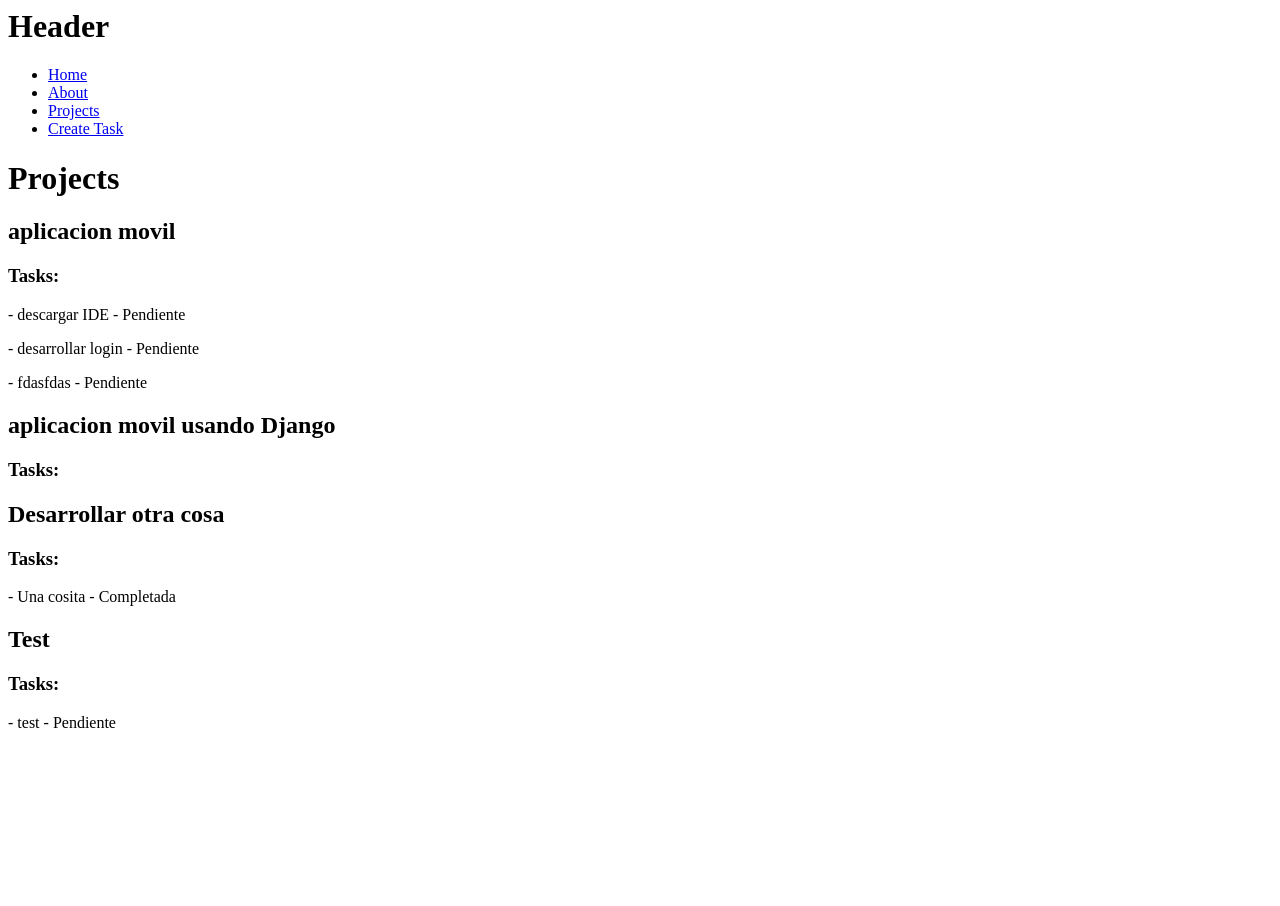
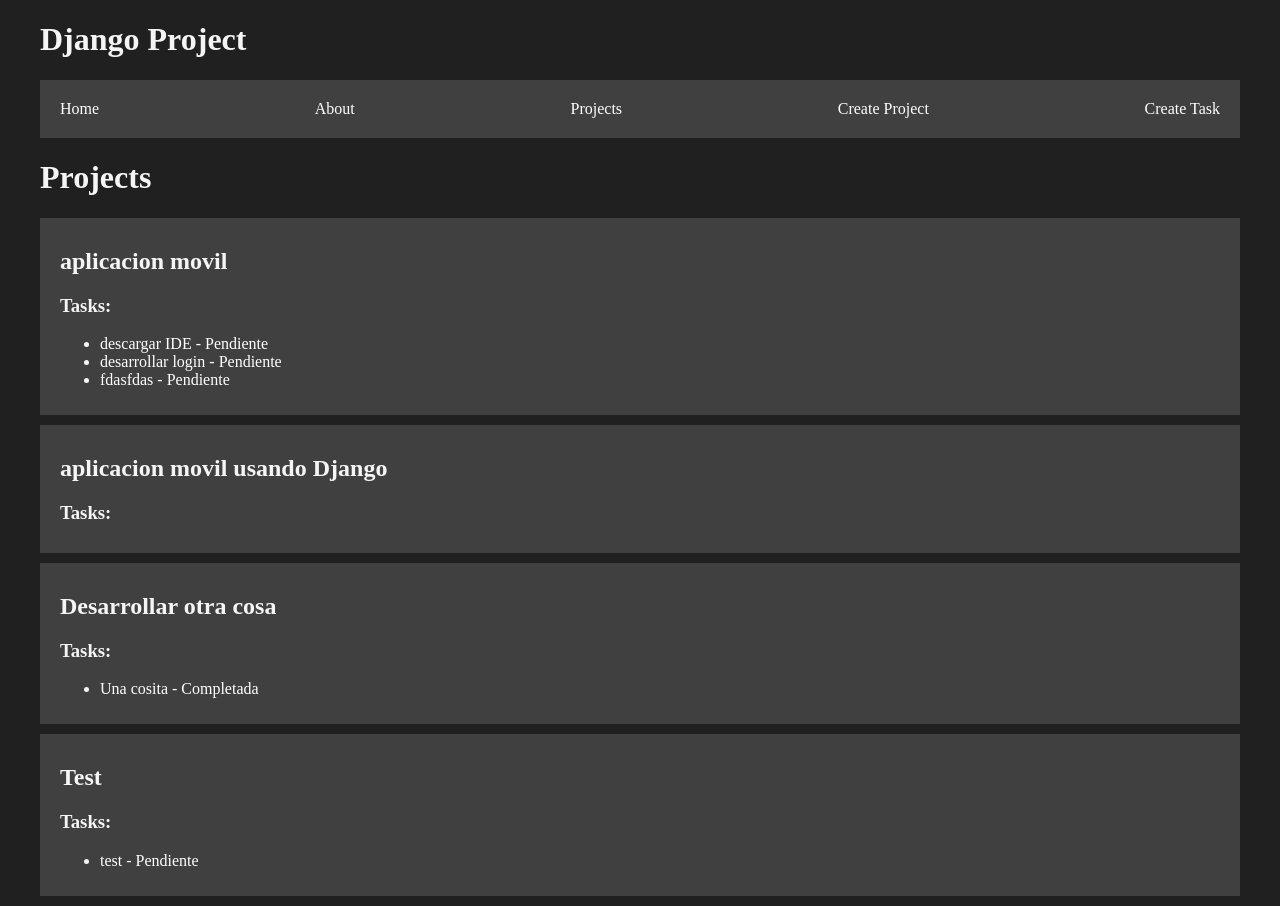
Before and after one commit to MVRTcodes/djangoproject, a Django app: page /projects/ in a window 1280 px wide. Before the commit the page ends 728 px from the top, so only its background shows below. Run offline with Django 5.2, Linux system fonts and the light colour scheme; data comes from the database, SQL or seed files in the repository; both versions use the stored data as it was after the commit.

Commit message:
url upgrade, static usage, visual update

```diff
--- a/coffeeapp/forms.py
+++ b/coffeeapp/forms.py
@@ -1,5 +1,8 @@
 from django import forms
 from .models import Project
+
+class CreateProjectForm(forms.Form):
+    name = forms.CharField(label ="Project name", max_length=200)
 
 class CreateTaskForm(forms.Form):
     title = forms.CharField(label ="Task name", max_length=200)
--- /dev/null
+++ b/coffeeapp/static/styles/main.css
@@ -0,0 +1,44 @@
+body{
+    background: #202020;
+    color: whitesmoke;
+    max-width: 1200px;
+    margin: auto;
+}
+
+.nav-bar {
+    background-color: #404040;
+}
+
+.nav-bar ul {
+    display: flex;
+    justify-content: space-between;
+    padding: 20px 20px;
+    list-style: none;
+
+}
+
+.nav-bar ul li a {
+    text-decoration: none;
+    color: white;
+}
+
+.nav-bar ul li a:hover {
+    color:aquamarine;
+}
+
+a {
+    text-decoration: none;
+    color: white;
+}
+
+a:hover {
+    color:aquamarine;
+}
+
+.dprojects{
+    background-color: #404040;
+    padding: 10px 20px;
+    display: block;
+    margin: 10px 0px;
+
+}
--- /dev/null
+++ b/coffeeapp/templates/layouts/base.html
@@ -0,0 +1,17 @@
+{% load static %}
+
+<!DOCTYPE html>
+<html lang="en">
+<head>
+    <meta charset="UTF-8">
+    <meta name="viewport" content="width=device-width, initial-scale=1.0">
+    <title>Django MiniProject</title>
+    <link rel="stylesheet" href="{% static 'styles/main.css' %}">
+</head>
+<body>
+{% block header %}
+
+{%endblock %}
+
+</body>
+</html>
--- a/coffeeapp/templates/layouts/header.html
+++ b/coffeeapp/templates/layouts/header.html
@@ -1,20 +1,28 @@
-<h1>Header</h1>
-<nav>
+{% extends 'layouts/base.html' %}
+
+{% block header %}
+<h1>Django Project</h1>
+<nav class="nav-bar">
     <ul>
         <li>
-            <a href="/">Home</a>
+            <a href="{% url 'index' %}">Home</a>
         </li>
         <li>
-            <a href="/about">About</a>
+            <a href="{% url 'about' %}">About</a>
         </li>
         <li>
-            <a href="/projects">Projects</a>
+            <a href="{% url 'projects' %}">Projects</a>
         </li>
         <li>
-            <a href="/create_task">Create Task</a>
+            <a href="{% url 'create_project' %}">Create Project</a>
+        </li>
+        <li>
+            <a href="{% url 'create_task' %}">Create Task</a>
         </li>
     </ul>
 </nav>
 
 {% block content %}
 {% endblock %}
+
+{%endblock%}
--- a/coffeeapp/templates/projects.html
+++ /dev/null
@@ -1,24 +0,0 @@
-{% extends 'layouts/header.html' %}
-
-{% block content %}
-
-<h1>Projects</h1>
-
-{% for project in projects %}
-
-<div>
-    <h2>{{project.name}}</h2>
-</div>
-
-<div>
-    <h3>Tasks: </h3>
-    {%for task in tasks %}
-    {%if task.project_id == project.id%}
-    <p>- {{task.title}} - {%if task.done %} Completada {% else %} Pendiente {% endif %}</p>
-    {% endif %}
-    {% endfor %}
-</div>
-
-{% endfor %}
-
-{% endblock %}
--- /dev/null
+++ b/coffeeapp/templates/projects/projects.html
@@ -0,0 +1,26 @@
+{% extends 'layouts/header.html' %}
+
+{% block content %}
+
+<h1>Projects</h1>
+
+{% for project in projects %}
+<div class="dprojects">
+    <div>
+        <h2>{{project.name}}</h2>
+    </div>
+
+    <div class="dtasks">
+        <h3>Tasks: </h3>
+        <ul>
+        {%for task in tasks %}
+        {%if task.project_id == project.id%}
+        <li><a href="/tasks/{{task.id}}">{{task.title}} - {%if task.done %} Completada {% else %} Pendiente {% endif %}
+        </li></a>
+        {% endif %}
+        {% endfor %}
+        </ul>
+    </div>
+</div>
+{% endfor %}
+{% endblock %}
--- a/coffeeapp/templates/tasks.html
+++ b/coffeeapp/templates/tasks/tasks.html
@@ -2,7 +2,8 @@
 
 {% block content %}
 
-<h1> Task: {{task}}</h1>
+<h1> Task: {{task.title}} - {%if task.done %} Completada {% else %} Pendiente {% endif %}</h1>
 <p>Lorem ipsum dolor sit, amet consectetur adipisicing elit. Totam dolorum hic nemo molestiae earum eum in, voluptatem natus dolores expedita ea ex porro harum odio reprehenderit ipsam doloribus quidem facilis, cumque sit iure aperiam nulla eos! Iure ad repudiandae eligendi natus dolorum officiis, quibusdam provident quas sed, dignissimos minus voluptatum!</p>
 
+<button>{%if task.done %} Desmarcar como completada {% else %} Marcar como completada {% endif %}</button>
 {% endblock %}
--- a/coffeeapp/urls.py
+++ b/coffeeapp/urls.py
@@ -2,10 +2,11 @@ from django.urls import path
 from . import views
 
 urlpatterns = [
-    path('', views.index),
-    path('about/', views.about),
-    path('hello/<str:username>', views.hello),
-    path('projects/', views.projects),
-    path('tasks/<int:id>', views.tasks),
-    path('create_task', views.create_task)
+    path('', views.index, name="index"),
+    path('about/', views.about, name="about"),
+    path('hello/<str:username>', views.hello, name="hello"),
+    path('projects/', views.projects, name="projects"),
+    path('tasks/<int:id>', views.tasks, name="tasks"),
+    path('create_project', views.create_project, name="create_project"),
+    path('create_task', views.create_task, name="create_task")
 ]
--- a/coffeeapp/views.py
+++ b/coffeeapp/views.py
@@ -1,7 +1,7 @@
 from django.http.response import HttpResponse, JsonResponse
 from .models import Project, Task
 from django.shortcuts import get_object_or_404, render, redirect
-from .forms import CreateTaskForm
+from .forms import CreateProjectForm, CreateTaskForm
 # Create your views here.
 
 def index(request):
@@ -20,16 +20,30 @@ def projectsapi(request):
 def projects(request):
     p = Project.objects.all()
     t = Task.objects.all()
-    return render(request, 'projects.html', {
+    return render(request, 'projects/projects.html', {
         'projects': p,
         'tasks' : t
     })
 
 def tasks(request, id):
     t = get_object_or_404(Task, id=id)
-    return render(request, 'tasks.html', {
-        'task':t.title
+    return render(request, 'tasks/tasks.html', {
+        'task':t
     })
+
+def create_project(request):
+
+    if request.method == 'POST':
+        form = CreateProjectForm(request.POST)
+        if form.is_valid():
+            Project.objects.create(
+                    name=form.cleaned_data['name'],
+                )
+            return redirect('projects')
+    else:
+        return render(request, 'projects/create_project.html',{
+            'form': CreateProjectForm
+        })
 
 def create_task(request):
 
@@ -41,9 +55,9 @@ def create_task(request):
                     description=form.cleaned_data['description'],
                     project=form.cleaned_data['project']
                 )
-            return redirect('/projects/')
+            return redirect('projects')
     else:
-        return render(request, 'create_task.html',{
+        return render(request, 'tasks/create_task.html',{
             'form': CreateTaskForm
         })
         #return redirect('/projects')
--- a/coffeesite/settings.py
+++ b/coffeesite/settings.py
@@ -10,6 +10,7 @@ For the full list of settings and their values, see
 https://docs.djangoproject.com/en/5.1/ref/settings/
 """
 
+import os
 from pathlib import Path
 
 # Build paths inside the project like this: BASE_DIR / 'subdir'.
```
Also changed, not shown: coffeeapp/templates/projects/create_project.html (added, +14 -0 lines), coffeeapp/templates/tasks/create_task.html (renamed from coffeeapp/templates/create_task.html), db.sqlite3.
